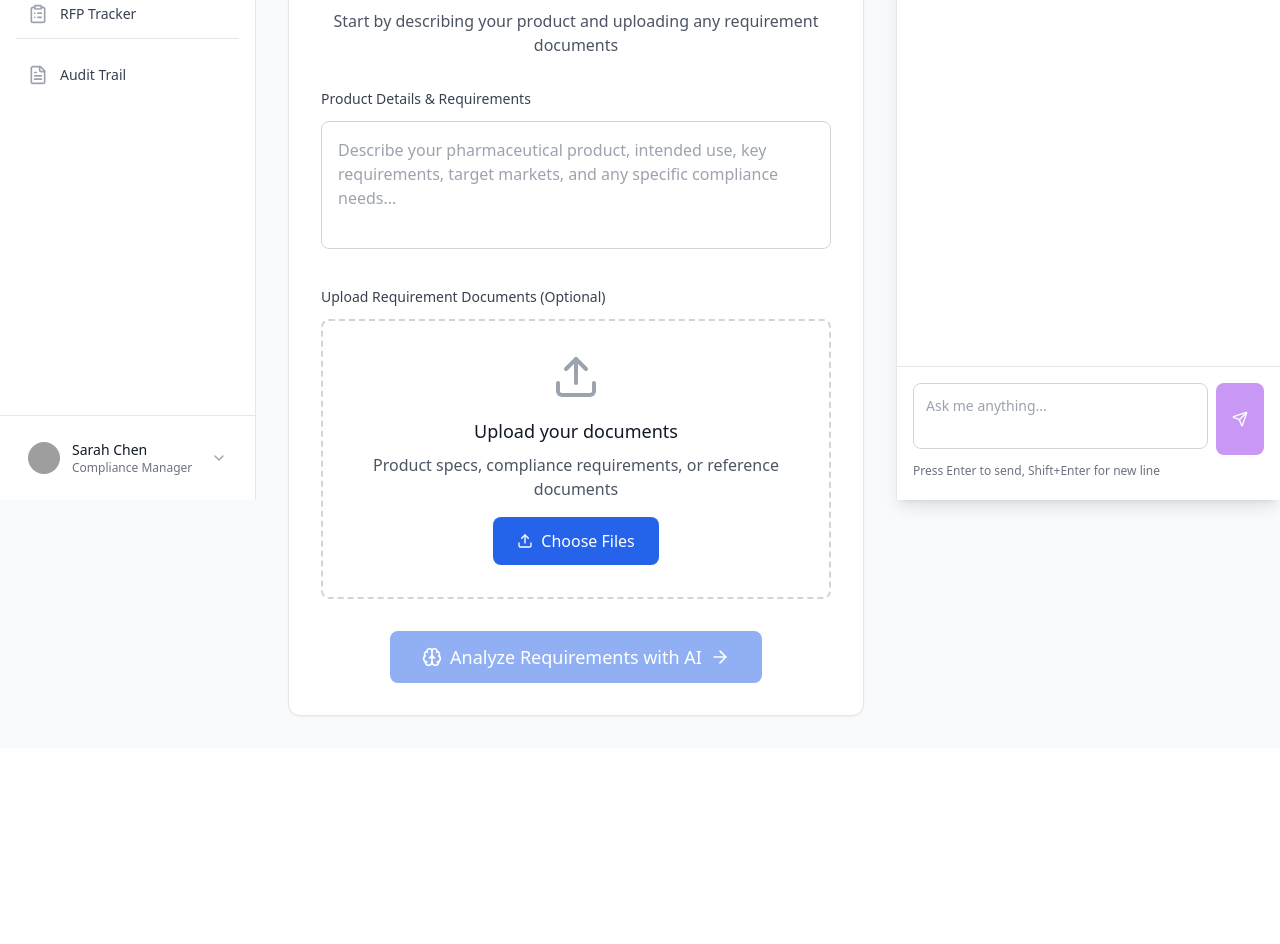
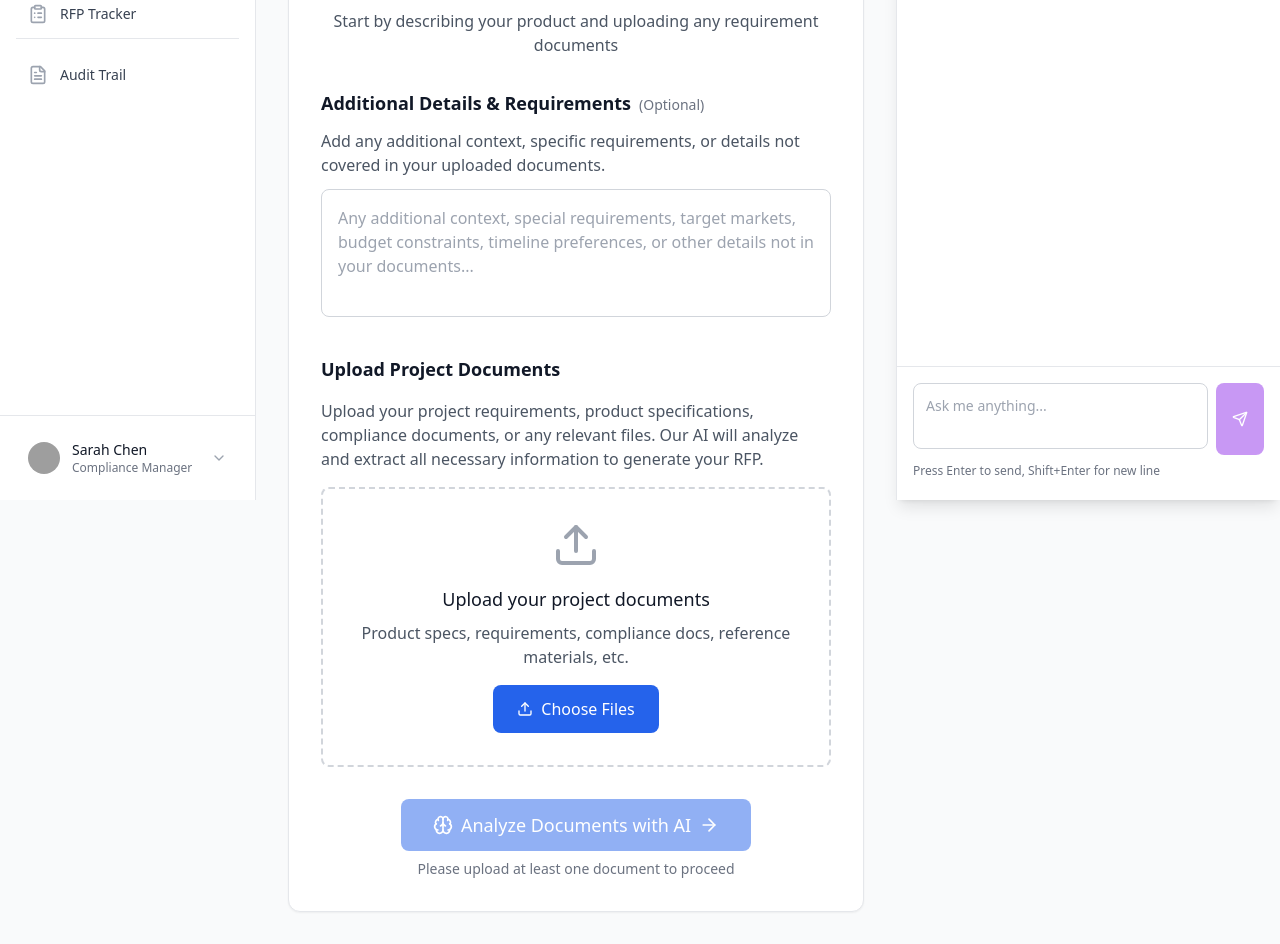
Before and after one commit to C2IHub/proCURE2, a React (Vite) app: page /rfp-wizard in a window 1280 px wide. Shown: the part 300-1244 px from the top of the page. Before the commit the page ends 1048 px from the top, so only its background shows below. Built offline with nearby package versions, Linux system fonts and the light colour scheme; grey boxes are pictures that could not be loaded.

Commit message:
Make Document Upload Primary with Optional Text Details

```diff
--- a/src/pages/RFPWizard.tsx
+++ b/src/pages/RFPWizard.tsx
@@ -251,28 +251,36 @@ Format the response as a comprehensive analysis with specific recommendations fo
             <p className="text-gray-600">Start by describing your product and uploading any requirement documents</p>
           </div>
 
-          {/* Product Details */}
+          {/* Additional Details - Optional */}
           <div className="mb-8">
-            <label className="block text-sm font-medium text-gray-700 mb-3">
-              Product Details & Requirements
+            <label className="block text-lg font-semibold text-gray-900 mb-3">
+              Additional Details & Requirements
+              <span className="text-sm font-normal text-gray-500 ml-2">(Optional)</span>
             </label>
+            <p className="text-gray-600 mb-3">
+              Add any additional context, specific requirements, or details not covered in your uploaded documents.
+            </p>
             <textarea
               value={productDetails}
               onChange={(e) => setProductDetails(e.target.value)}
-              placeholder="Describe your pharmaceutical product, intended use, key requirements, target markets, and any specific compliance needs..."
+              placeholder="Any additional context, special requirements, target markets, budget constraints, timeline preferences, or other details not in your documents..."
               className="w-full h-32 p-4 border border-gray-300 rounded-lg focus:ring-2 focus:ring-blue-500 focus:border-transparent resize-none"
             />
           </div>
 
           {/* File Upload */}
           <div className="mb-8">
-            <label className="block text-sm font-medium text-gray-700 mb-3">
-              Upload Requirement Documents (Optional)
+            <label className="block text-lg font-semibold text-gray-900 mb-4">
+              Upload Project Documents
             </label>
+            <p className="text-gray-600 mb-4">
+              Upload your project requirements, product specifications, compliance documents, or any relevant files.
+              Our AI will analyze and extract all necessary information to generate your RFP.
+            </p>
             <div className="border-2 border-dashed border-gray-300 rounded-lg p-8 text-center hover:border-gray-400 transition-colors">
               <Upload className="h-12 w-12 text-gray-400 mx-auto mb-4" />
-              <p className="text-lg font-medium text-gray-900 mb-2">Upload your documents</p>
-              <p className="text-gray-600 mb-4">Product specs, compliance requirements, or reference documents</p>
+              <p className="text-lg font-medium text-gray-900 mb-2">Upload your project documents</p>
+              <p className="text-gray-600 mb-4">Product specs, requirements, compliance docs, reference materials, etc.</p>
               <input
                 type="file"
                 multiple
@@ -313,13 +321,18 @@ Format the response as a comprehensive analysis with specific recommendations fo
           <div className="text-center">
             <button
               onClick={analyzeRequirements}
-              disabled={!productDetails.trim() && uploadedFiles.length === 0}
+              disabled={uploadedFiles.length === 0}
               className="inline-flex items-center px-8 py-3 bg-blue-600 text-white rounded-lg hover:bg-blue-700 disabled:opacity-50 disabled:cursor-not-allowed font-medium text-lg"
             >
               <Brain className="h-5 w-5 mr-2" />
-              Analyze Requirements with AI
+              Analyze Documents with AI
               <ArrowRight className="h-5 w-5 ml-2" />
             </button>
+            {uploadedFiles.length === 0 && (
+              <p className="text-sm text-gray-500 mt-2">
+                Please upload at least one document to proceed
+              </p>
+            )}
           </div>
         </div>
       )}
```
